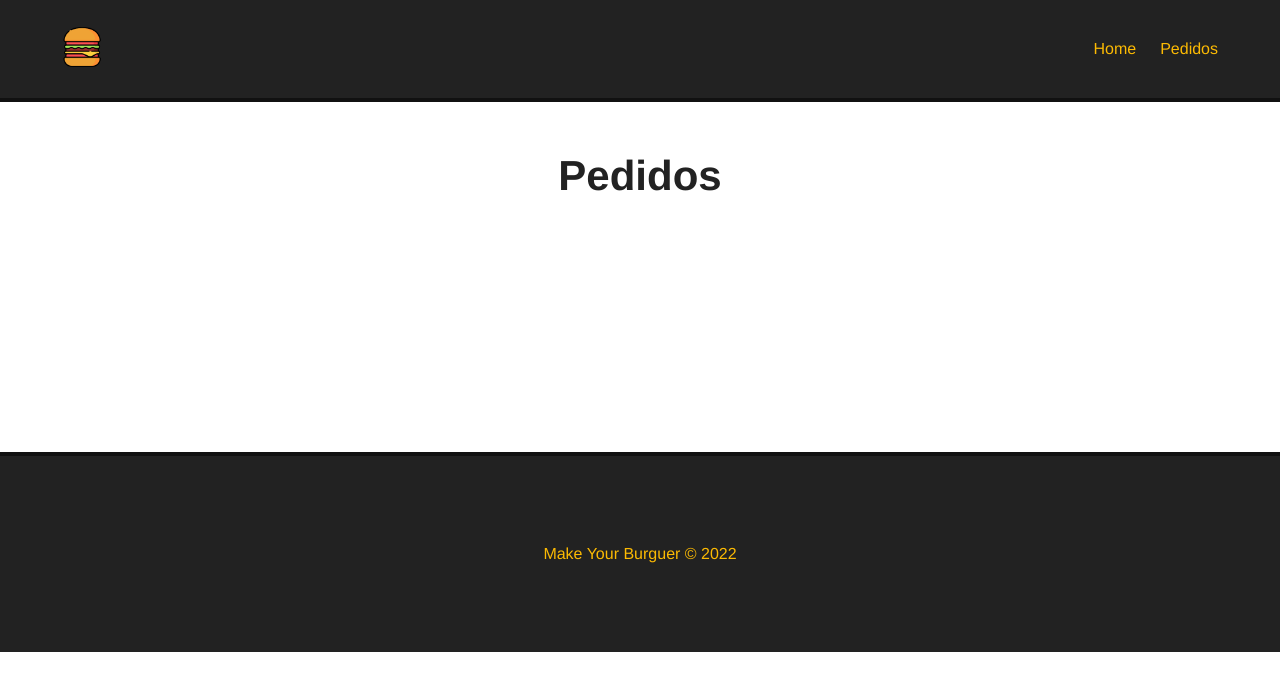
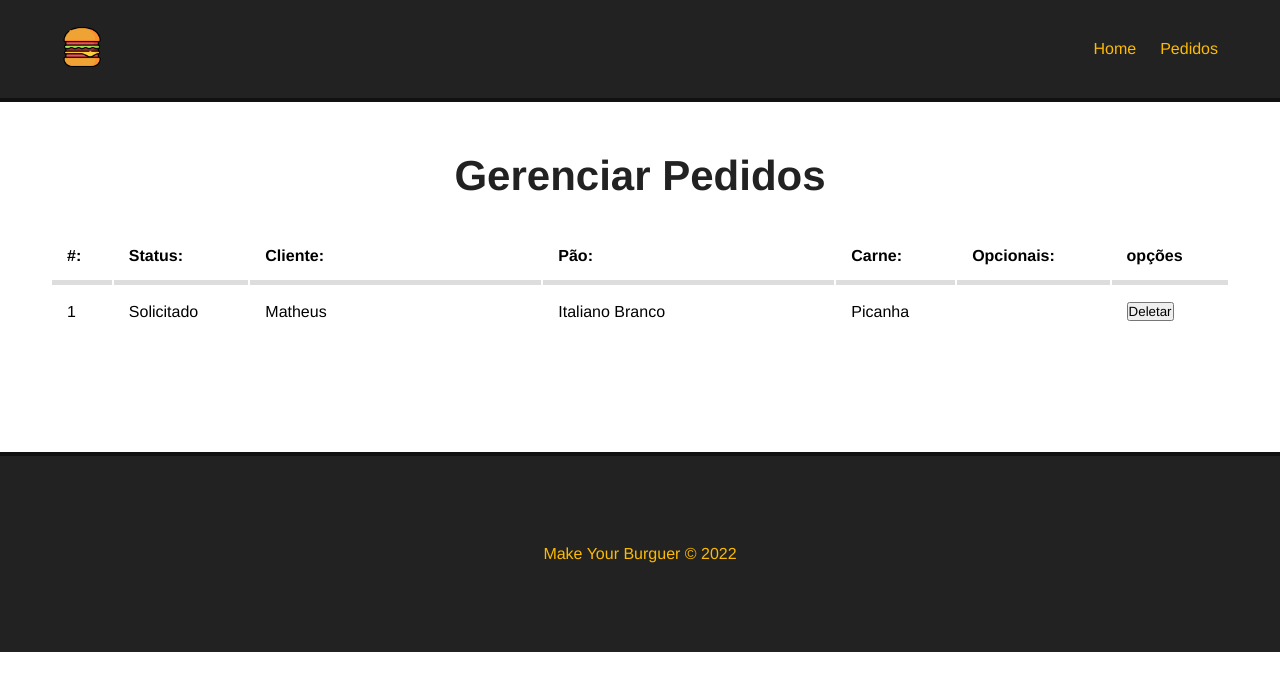
Before and after one commit to matheusburey/make-burguer, a Vue app: page /pedidos in a window 1280 px wide. Shown: the top 690 px of the page. Built offline with nearby package versions, Linux system fonts and the light colour scheme.

Commit message:
update page of RequestsView

```diff
--- a/src/api/burger.ts
+++ b/src/api/burger.ts
@@ -1,10 +1,17 @@
-import { ingredients, requests } from "./db";
+import db from "./db";
 
 export const GetIngredients = () => {
-  return ingredients;
+  return db.ingredients;
 }
 
-export const CreateNewBurger = (data: any) => {
-  requests.push(data);
-  return requests
+export const CreateNewOrder = (data: any) => {
+  return db.addOrder(data);
 }
+
+export const GetOrders = () => {
+  return db.orders;
+}
+
+export const DeleteOrder = (orderId: number) => {
+  db.deleteOrder(orderId)
+}
--- a/src/api/db.ts
+++ b/src/api/db.ts
@@ -1,10 +1,10 @@
-export const status = [
+const status = [
   { id: 1, type: "Solicitado" },
   { id: 2, type: "Em produção" },
   { id: 3, type: "Finalizado" },
 ];
 
-export const ingredients = {
+const ingredients = {
   breads: [
     { id: 1, type: "Italiano Branco" },
     { id: 2, type: "Queijos" },
@@ -27,8 +27,9 @@ export const ingredients = {
   ],
 };
 
-export const requests = [
+const orders = [
   {
+    id: 1,
     status: "Solicitado",
     name: "Matheus",
     meat: "Picanha",
@@ -36,3 +37,25 @@ export const requests = [
     optionais: [],
   },
 ];
+
+class Database {
+  status=status
+  ingredients=ingredients
+  orders=orders
+
+  addOrder(data: any) {
+    const length = this.orders.length
+    const next_id = this.orders[length - 1].id + 1
+    data.id = next_id
+    this.orders.push(data)
+    return data;
+  }
+
+  deleteOrder(id: number) {
+    const filtered = this.orders.filter((order) => order.id !== id);
+    this.orders = filtered
+  }
+}
+
+const db = new Database();
+export default db;
--- a/src/api/index.ts
+++ b/src/api/index.ts
@@ -1,3 +1,3 @@
-import { GetIngredients, CreateNewBurger } from "./burger";
+import { GetIngredients, CreateNewOrder, GetOrders, DeleteOrder } from "./burger";
 
-export { GetIngredients, CreateNewBurger }
+export { GetIngredients, CreateNewOrder, GetOrders, DeleteOrder }
--- a/src/components/FormComponent.vue
+++ b/src/components/FormComponent.vue
@@ -1,7 +1,7 @@
 <script setup lang="ts">
 import { ref } from "vue";
 import { useToast } from "vue-toastification";
-import { GetIngredients, CreateNewBurger } from "@/api";
+import { GetIngredients, CreateNewOrder } from "@/api";
 
 const toast = useToast();
 const ingredients = GetIngredients();
@@ -16,9 +16,9 @@ async function submitBurgerOrder(e: any) {
   e.preventDefault();
   const data = {
     status: "Solicitado",
-    ...burgerForm
+    ...burgerForm.value
   };
-  CreateNewBurger(data);
+  CreateNewOrder(data);
   toast.success("Pedido adicionado com sucesso!");
 }
 </script>
--- a/src/views/RequestsView.vue
+++ b/src/views/RequestsView.vue
@@ -1,8 +1,74 @@
+<script setup lang="ts">
+import { ref } from "vue";
+import { GetOrders, DeleteOrder } from "@/api";
+const orders = ref<any[]>(GetOrders());
+
+const showOrder = (orderData: any) => {
+  console.log(orderData, orderData.opcionais);
+}
+
+const deleteOrder = (orderId: number) => {
+  DeleteOrder(orderId);
+  orders.value = GetOrders();
+}
+</script>
 <template>
   <div class="container">
-    <h1>Pedidos</h1>
+    <h1>Gerenciar Pedidos</h1>
+    <table>
+      <thead>
+        <tr>
+          <th>#:</th>
+          <th>Status:</th>
+          <th class="large-cell">Cliente:</th>
+          <th class="large-cell">Pão:</th>
+          <th>Carne:</th>
+          <th>Opcionais:</th>
+          <th colspan="2">opções</th>
+        </tr>
+      </thead>
+      <tbody>
+        <tr v-for="order in orders" :key="order.id">
+          <td>{{order.id}}</td>
+          <td>{{order.status}}</td>
+          <td>{{order.name}}</td>
+          <td>{{order.bread}}</td>
+          <td>{{order.meat}}</td>
+          <td>
+            <ul>
+              <li v-for="optional in order.opcionais" :key="optional">{{optional}}</li>
+            </ul>
+          </td>
+          <td>
+            <button @click="deleteOrder(order.id)">Deletar</button>
+          </td>
+        </tr>
+      </tbody>
+    </table>
   </div>
 </template>
 
 <style scoped>
+table {
+  max-width: 1200px;
+  width: 100%;
+  margin: 0 auto;
+}
+th, td {
+  padding: 15px;
+  text-align: left;
+}
+
+th {
+  border-collapse: collapse;
+  border-bottom: 5px solid #ddd;
+}
+
+tr:nth-child(even) {
+  background-color: lightgray;
+}
+
+.large-cell {
+  width: 25%;
+}
 </style>
```
